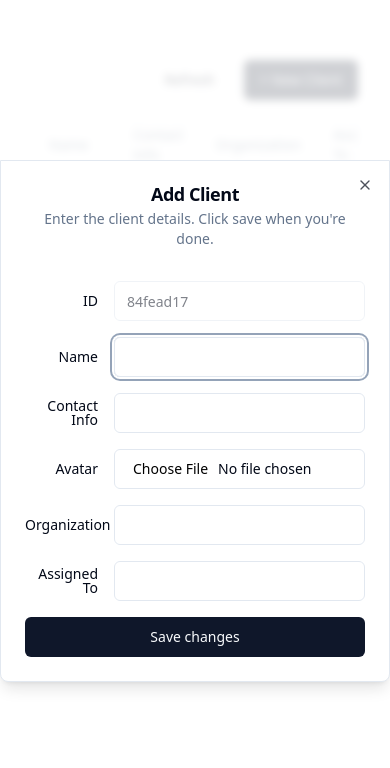
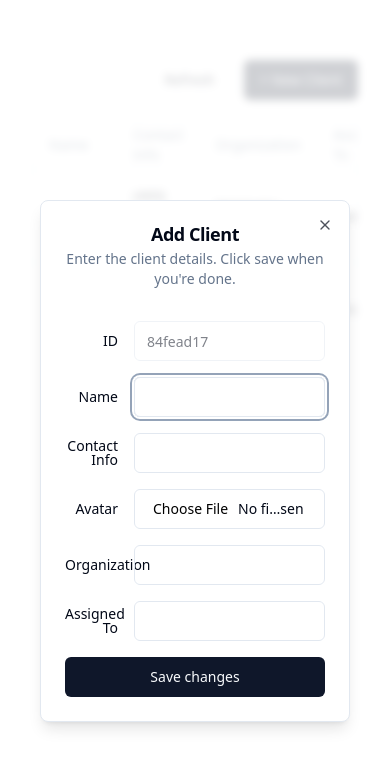
Before and after one commit to Tazkir/crm, a Next.js app: page / in a window 390 px wide. Both pictures are taken after a click on the button "+ New Client". Shown: the top 768 px of the page. Built offline with nearby package versions, Linux system fonts and the light colour scheme.

Commit message:
fix responsive dialog
Signed-off-by: tazkir <tazkirfurqan77@gmail.com>

```diff
--- a/components/ui/dialog.tsx
+++ b/components/ui/dialog.tsx
@@ -16,7 +16,7 @@ const DialogPortal = ({
   ...props
 }: DialogPrimitive.DialogPortalProps) => (
   <DialogPrimitive.Portal className={cn(className)} {...props}>
-    <div className="fixed max-sm:w-[100dvw] inset-0 z-50 flex items-start justify-center max-sm:mt-[10em]">
+    <div className="fixed max-sm:w-[100dvw] inset-0 z-50 flex items-start justify-center max-sm:mt-[10em] sm:items-center p-10">
       {children}
     </div>
   </DialogPrimitive.Portal>
@@ -47,7 +47,7 @@ const DialogContent = React.forwardRef<
     <DialogPrimitive.Content
       ref={ref}
       className={cn(
-        'fixed max-sm:relative z-50 grid w-full gap-4 rounded-b-lg border bg-background p-6 shadow-lg animate-in data-[state=open]:fade-in-90 data-[state=open]:slide-in-from-bottom-10 sm:max-w-lg sm:rounded-lg sm:zoom-in-90 data-[state=open]:sm:slide-in-from-bottom-0',
+        'fixed max-sm:relative z-50 grid w-full gap-4 rounded-b-lg border bg-background p-6 shadow-lg animate-in data-[state=open]:fade-in-90 data-[state=open]:slide-in-from-bottom-10 sm:max-w-lg rounded-lg sm:zoom-in-90 data-[state=open]:sm:slide-in-from-bottom-0',
         className
       )}
       {...props}
```
